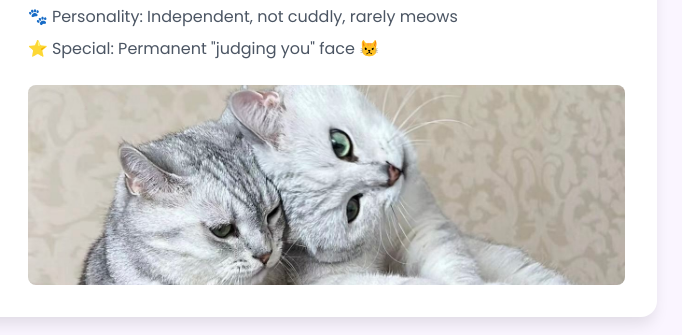
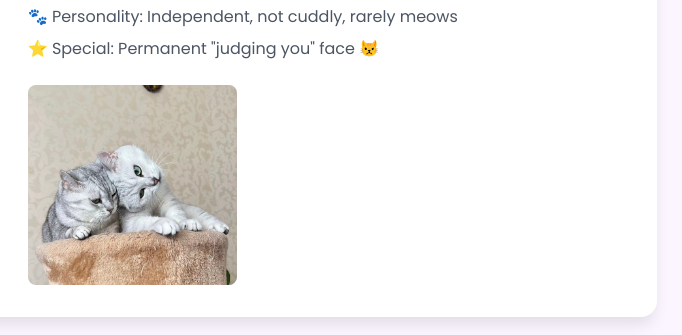
Before and after one commit to xiwen78/xiwen78.github.io, a plain HTML site: page index.html in a window 1280 px wide. Both pictures are taken after a click on the button "View My Cats". Shown: the part 279-614 px from the top of the page, 479-1161 px from the left. Drawn offline with nearby package versions, Linux system fonts and the light colour scheme.

Commit message:
decrease cat photos

```diff
--- a/index.html
+++ b/index.html
@@ -240,6 +240,21 @@
         .fade-in {
             animation: fadeIn 1s ease-in-out;
         }
+
+
+        .character-gallery img:only-child {
+            max-width: 50%;
+            /* margin: 0 auto; */
+            transition: none;
+            transform: none;
+        }
+
+        @media (min-width: 768px) {
+            .character-gallery img:only-child {
+                max-width: 35%;
+            }
+        }
+
     </style>
 </head>
 <body class="min-h-screen">
@@ -621,7 +636,7 @@
                     <p>⭐ Special: Snuggles ✓ Bites ✓ Screams ✓ - the full chaotic cat experience 💥</p>
                 </div>
 
-                <h3 class="text-xl font-semibold mb-4 text-gray-700"></h3>
+                <h3 class="text-xl font-semibold mb-2 text-gray-700"></h3>
                 <div class="character-gallery">
                     <!-- <img src="images/cats/Ben/IMG_2396.JPG" alt=""> -->
                     <img src="images/cats/Ben/3.JPG" alt="">
```
